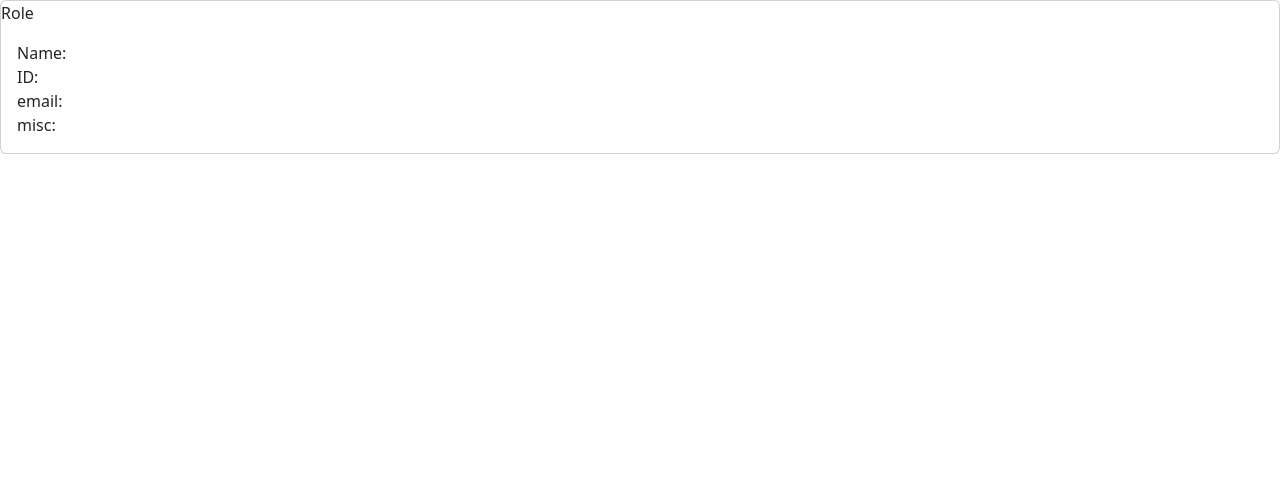
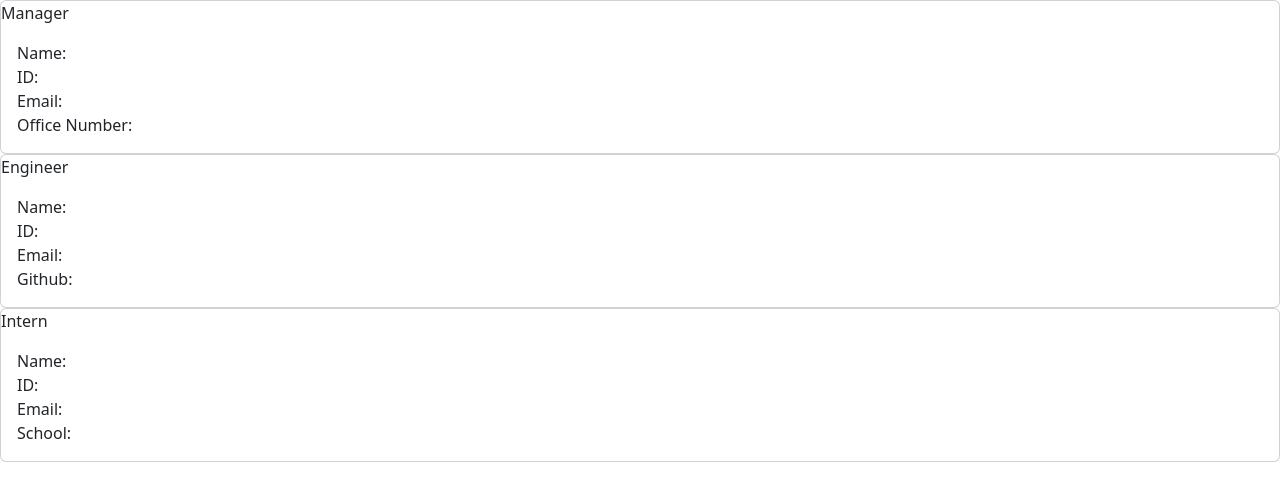
Before and after one commit to sheinen22/employee-info-tracker, a website: page src/format.html in a window 1280 px wide. Drawn offline with nearby package versions, Linux system fonts and the light colour scheme.

Commit message:
basic html complete, back to index.js

```diff
--- a/src/format.html
+++ b/src/format.html
@@ -9,15 +9,33 @@
 </head>
 <body>
     <!-- use this basic formula to render info from the node app portion -->
-    <div class="card">
-        <!-- role = engineer, intern, manager -->
-        <div>Role</div>
+    <div class="card" id="manager">
+        <div>Manager</div>
         <div class="card-body">
             <div>Name:</div>
             <div>ID:</div>
-            <div>email:</div>
-            <!-- misc = office number, school, git hub -->
-            <div>misc:</div>
+            <div>Email:</div>
+            <div>Office Number:</div>
+        </div>
+    </div>
+
+    <div class="card" id="engineer">
+        <div>Engineer</div>
+        <div class="card-body">
+            <div>Name: </div>
+            <div>ID: </div>
+            <div>Email: </div>
+            <div>Github: </div>
+        </div>
+    </div>
+
+    <div class="card" id="intern">
+        <div>Intern</div>
+        <div class="card-body">
+            <div>Name: </div>
+            <div>ID: </div>
+            <div>Email: </div>
+            <div>School: </div>
         </div>
     </div>
 
```
